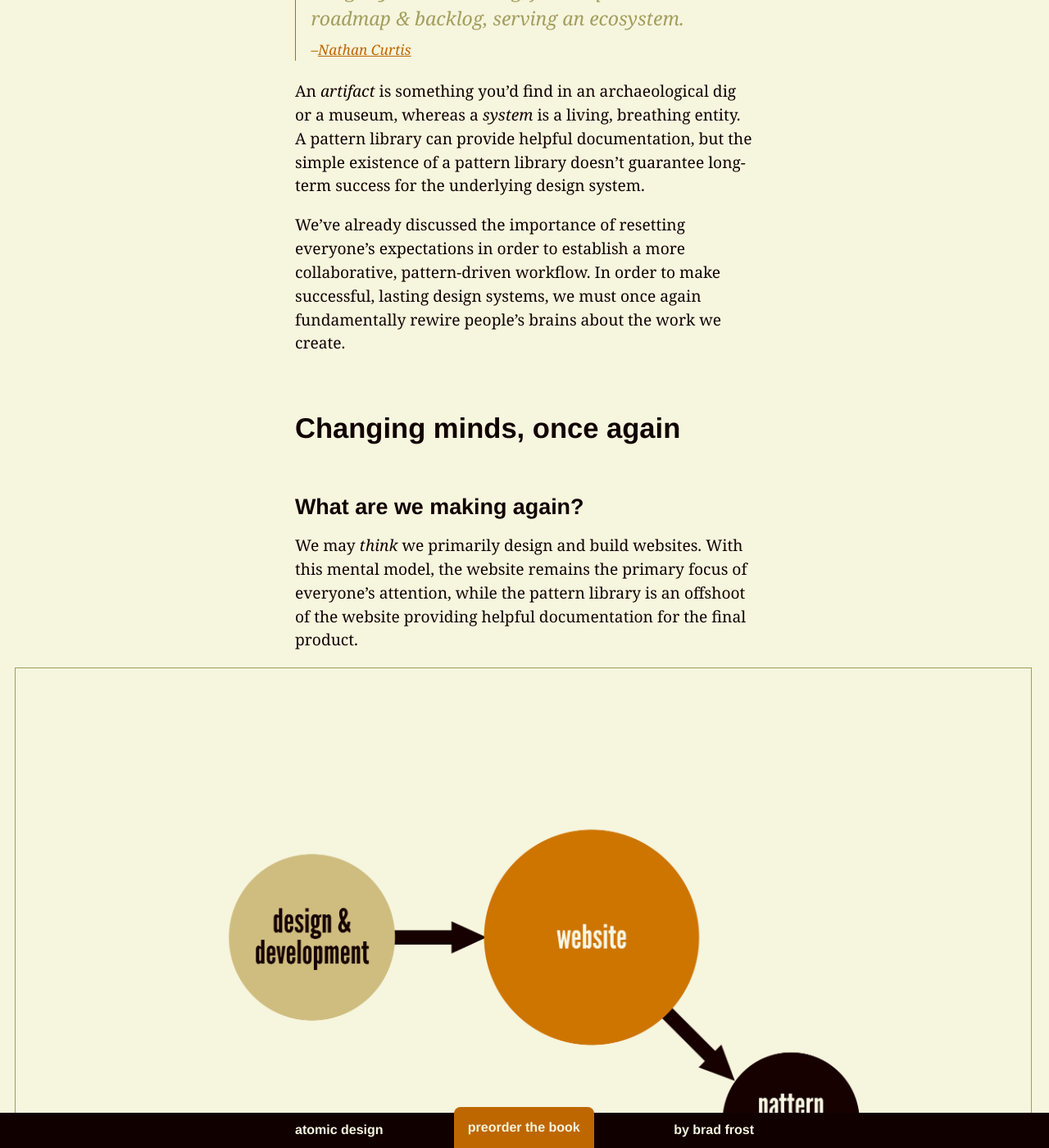
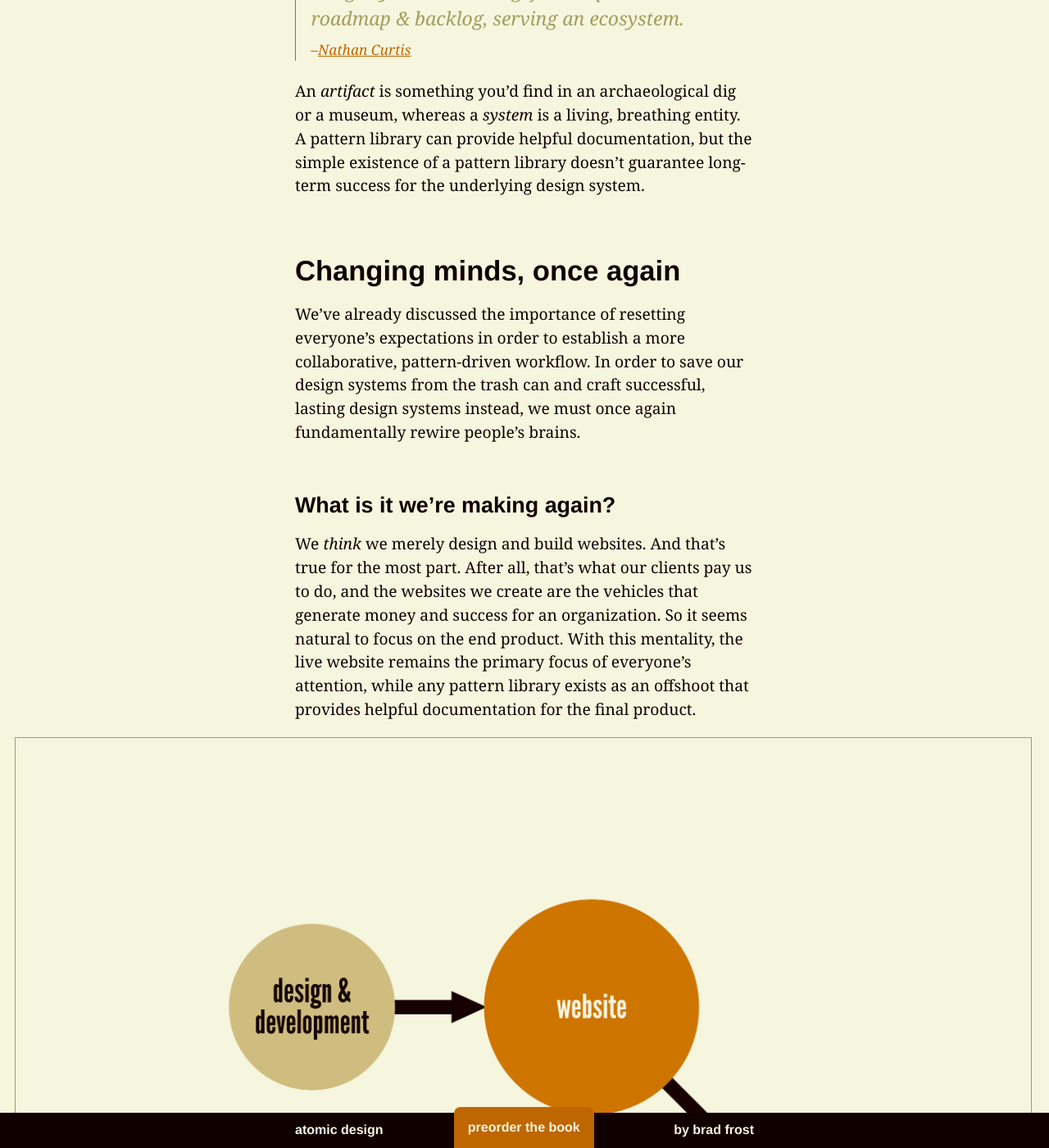
Before and after one commit to bradfrost/atomic-design, a Jekyll site: the page built from chapter-5.md, in a window 1280 px wide and 1400 px high, scrolled down 1249 px. Shown: the whole window at 82% size. Built offline with Jekyll 4.4.1, drawn with Linux system fonts in a browser that asks for light colours; some of the changed text lies outside the part shown.

Commit message:
Chaper 5 draft
Resetting expectations

```diff
--- a/chapter-5.md
+++ b/chapter-5.md
@@ -19,18 +19,19 @@ Why does this happen?
 
 An *artifact* is something you'd find in an archaeological dig or a museum, whereas a *system* is a living, breathing entity. A pattern library can provide helpful documentation, but the simple existence of a pattern library doesn't guarantee long-term success for the underlying design system.
 
-We've already discussed the importance of resetting everyone's expectations in order to establish a more collaborative, pattern-driven workflow. In order to make successful, lasting design systems, we must once again fundamentally rewire people's brains about the work we create.
+## Changing minds, once again
+We've already discussed the importance of resetting everyone's expectations in order to establish a more collaborative, pattern-driven workflow. In order to save our design systems from the trash can and craft successful, lasting design systems instead, we must once again fundamentally rewire people's brains.
 
-## Changing minds, once again
-
-### What are we making again?
-We may *think* we primarily design and build websites. With this mental model, the website remains the primary focus of everyone's attention, while the pattern library is an offshoot of the website providing helpful documentation for the final product.
+### What is it we're making again?
+We *think* we merely design and build websites. And that's true for the most part. After all, that's what our clients pay us to do, and the websites we create are the vehicles that generate money and success for an organization. So it seems natural to focus on the end product. With this mentality, the live website remains the primary focus of everyone's attention, while any pattern library exists as an offshoot that provides helpful documentation for the final product.
 
 {% include figure.html src="../images/content/workflow-website-first.png" caption="" %}
 
-With this mentality, you can almost see that pattern library snapping off and fading into the abyss. **Once the pattern library ceases to reflect the current state of the live website, it becomes obsolete**. And once the pattern library managing the design system is no longer relevant, the maintenance process for the website devolves into a cluster of hotfixes and ad hoc changes, ruining all then thoughtfulness that went into creating   the original design system.
+The problem with this mentality is that you can almost see that pattern library snapping off and sliding off into the abyss.  **Once the pattern library ceases to reflect the current state of the live website, it becomes obsolete**. And when the pattern library managing the design system is no longer accurate, the website maintenance process devolves into a smattering of hotfixes and ad hoc changes, ruining all the thoughtfulness that went into creating the original design system.
 
-In order to successfully maintain a successful design system, we must fundamentally shift our mentality around just what it is we’re creating. Rather than thinking our primary responsibility
+In order to set a design system for long-term success, we must fundamentally shift our mentality around just what exactly it is we’re creating. Rather than thinking of the final website our primary responsibility, we must recognize that the design system is what d
+
+The final website is still a priority, it's just not the _only_ priority.
 
 {% include figure.html src="../images/content/workflow-system-first.png" caption="" %}
 
```
Also changed, not shown: images/content/ew-element-collage.jpg, images/content/workflow-system-first.png, 4 other files.
